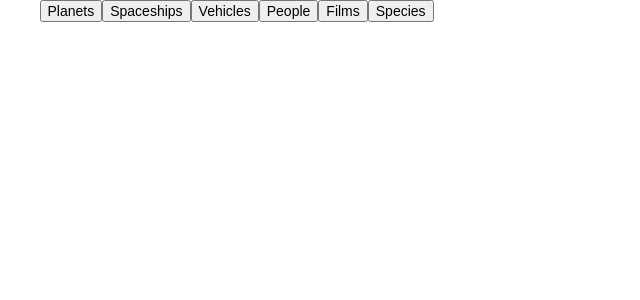
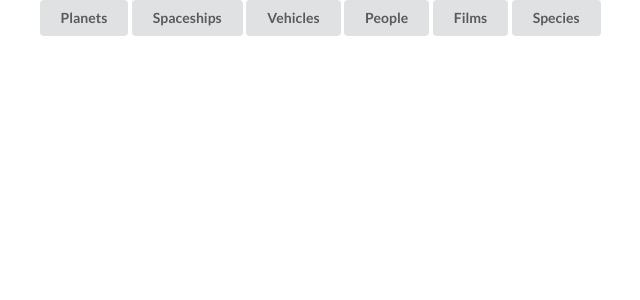
Before and after one commit to cohs88/sonata-react-swapi, a React (Create React App) app: page / in a window 1280 px wide. Shown: the top 300 px of the page, without its empty margins (37-677 px from the left). Built offline with nearby package versions, Linux system fonts and the light colour scheme.

Commit message:
Adding hooks

```diff
--- a/package.json
+++ b/package.json
@@ -3,6 +3,7 @@
   "version": "0.1.0",
   "private": true,
   "dependencies": {
+    "axios": "^0.19.0",
     "react": "^16.8.6",
     "react-dom": "^16.8.6",
     "react-redux": "^7.1.0",
--- a/src/components/App.js
+++ b/src/components/App.js
@@ -15,7 +15,7 @@ class App extends React.Component{
             <div className="ui container">
                 <BrowserRouter>
                     <Route path="/" exact component={Home} />
-                    <Route path="/list" exact component={CategoryDetailList} />
+                    <Route path="/list/:category" exact component={CategoryDetailList} />
                     <Route path="/detail" exact component={CategoryItem} />
                 </BrowserRouter>
             </div>
--- a/src/components/CategoryDetailList.js
+++ b/src/components/CategoryDetailList.js
@@ -4,8 +4,12 @@ import { updateCategoryItemState} from '../actions';
 import SearchBar from './SearchBar';
 import './CategoryDetailList.css';
 import { withRouter, Link} from 'react-router-dom';
+import useResources from './useResource';
 
-const CategoryDetailList = (props) => {
+const CategoryDetailList = (props) =>{
+    const {category} = props.match.params;
+
+    const categoryResults2 = useResources(category);
 
     return (
         <div>
@@ -14,7 +18,7 @@ const CategoryDetailList = (props) => {
             <div className="CategoryDetailList-Container">
                 <ul>
                     {
-                        props.categoryResults.map(function(res){
+                        Object.values(categoryResults2).map(function(res){
                                 let name = res.hasOwnProperty('name') ? res.name : res.title;
                                 return <li key={name} onClick={() => {props.updateCategoryItemState(res.url); props.history.push('/detail') }   } >{name}</li>
                             }
--- a/src/components/Home.js
+++ b/src/components/Home.js
@@ -1,17 +1,31 @@
 import React from 'react';
 import { connect } from 'react-redux'
 import { updateState} from '../actions'
-import { withRouter} from 'react-router-dom';
+import { withRouter, Link} from 'react-router-dom';
 
 const Home = (props) => {
+    // const [resource, setResource] = useState('categories');
+
     return (
         <div>
-            <button onClick={() => { props.updateState('planets'); props.history.push('/list') }  }>Planets</button>
-            <button onClick={() => { props.updateState('starships'); props.history.push('/list') } }>Spaceships</button>
-            <button onClick={() => {props.updateState('vehicles'); props.history.push('/list')} }>Vehicles</button>
-            <button onClick={() => {props.updateState('people'); props.history.push('/list')} } >People</button>
-            <button onClick={() => {props.updateState('films'); props.history.push('/list')} }>Films</button>
-            <button onClick={() => {props.updateState('species'); props.history.push('/list') }}>Species</button>
+            <Link to="/list/planets" className="button ui">
+                Planets
+            </Link>
+            <Link to="/list/starships" className="button ui">
+                Spaceships
+            </Link>
+            <Link to="/list/vehicles" className="button ui">
+                Vehicles
+            </Link>
+            <Link to="/list/people" className="button ui">
+                People
+            </Link>
+            <Link to="/list/films" className="button ui">
+                Films
+            </Link>
+            <Link to="/list/species" className="button ui">
+                Species
+            </Link>
         </div>
     );
 }
--- /dev/null
+++ b/src/components/useResource.js
@@ -0,0 +1,20 @@
+import {useState, useEffect} from 'react';
+import axios from 'axios';
+
+const useResources = (resource) => {
+    const [resources, setResources] = useState({});
+
+    useEffect(() =>{
+        (async (resource) =>{
+
+            const response = await axios.get(`https://swapi.co/api/${resource}`);
+
+
+            setResources(response.data.results);
+        })(resource);
+    }, [resource]);
+
+    return resources;
+};
+
+export default useResources;
```
Also changed, not shown: 1 other file (tests, documents, lock files or other folders).
